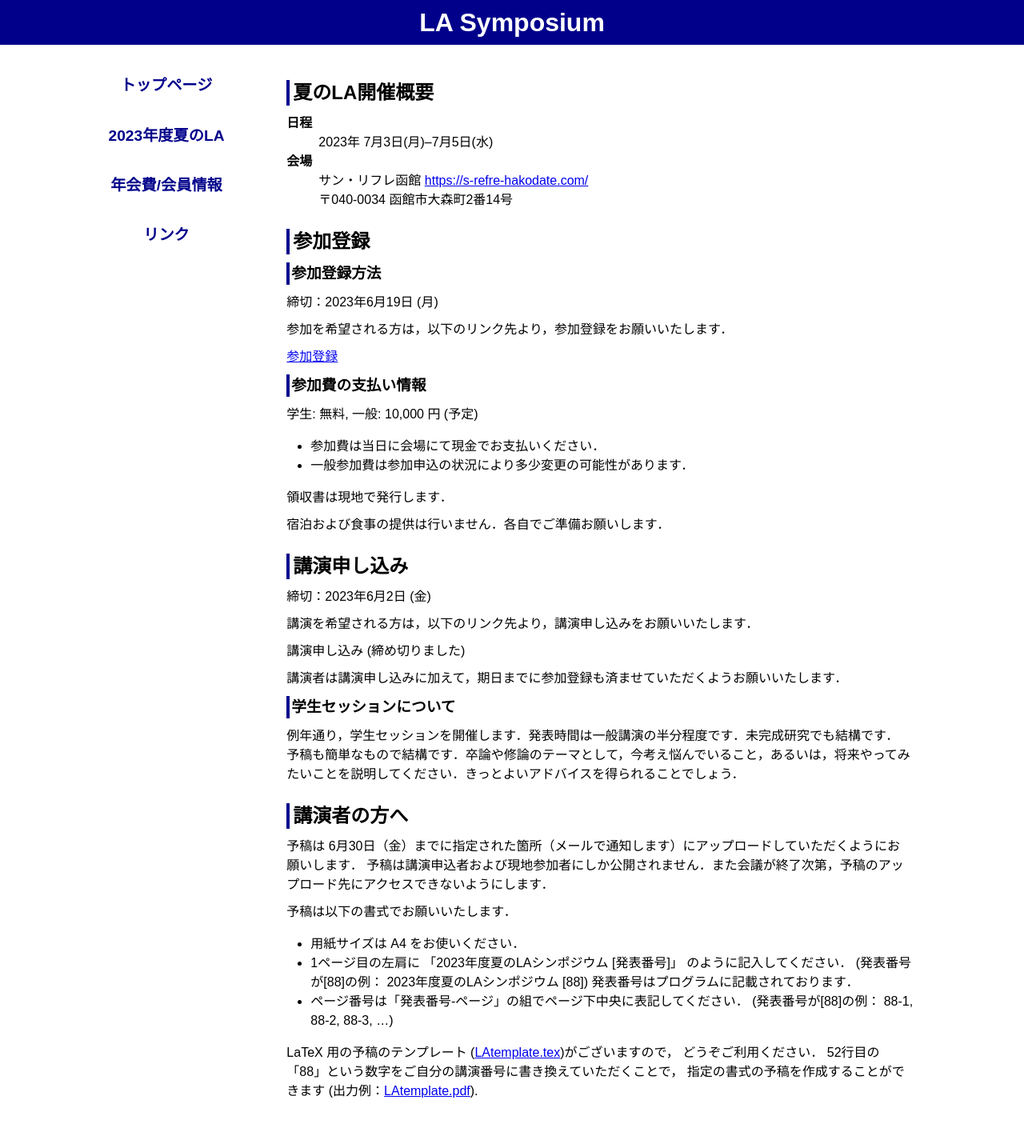
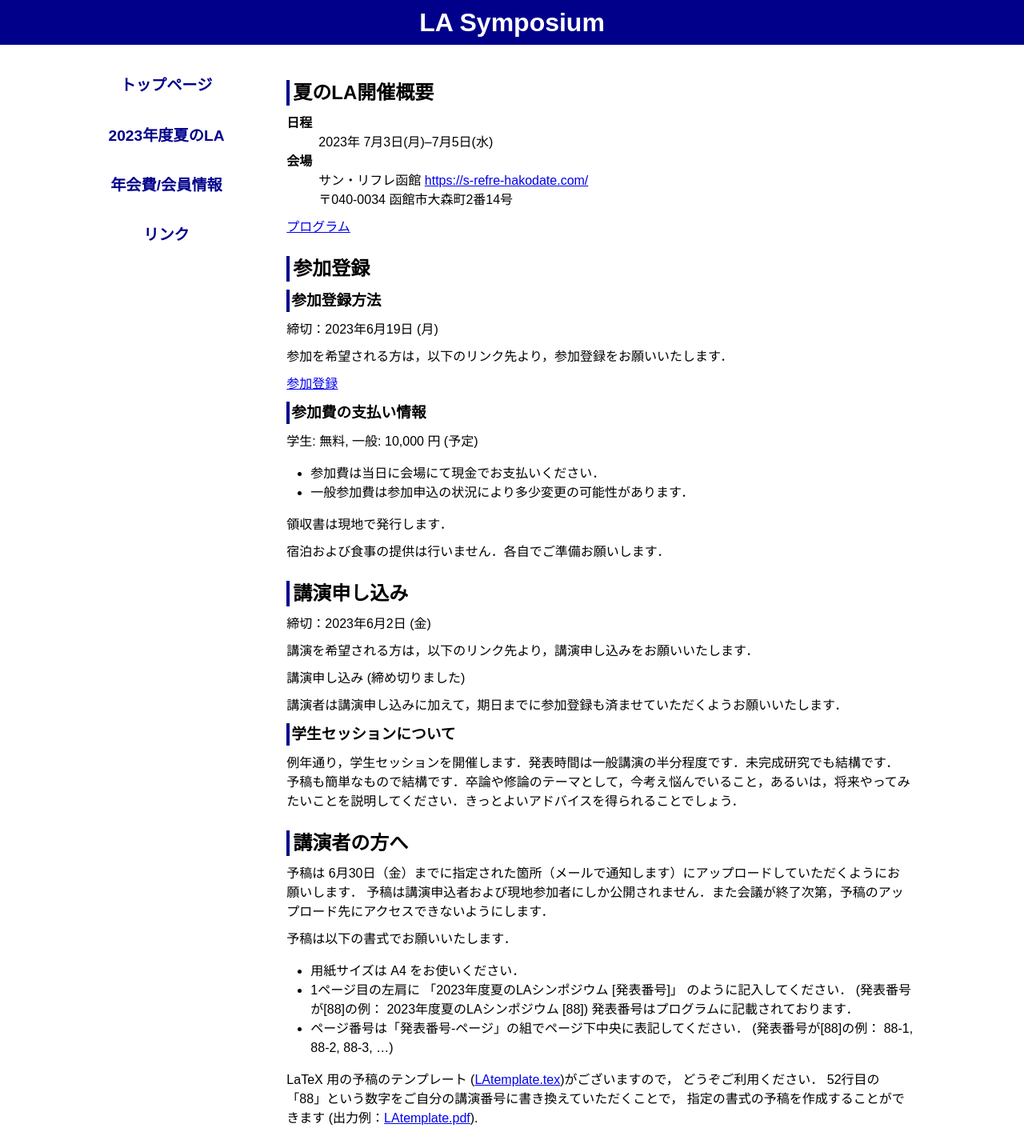
Before and after one commit to ytamura12/la-symposium_test.github.io, a Jekyll site: the page built from 2023/summer.md, in a window 1280 px wide. Shown: the whole page at 80% size. Built offline with Jekyll 4.4.1, drawn with Linux system fonts in a browser that asks for light colours; before the commit the page ends 1386 px from its top, so only the background shows below that.

Commit message:
Update summer.md

```diff
--- a/2023/summer.md
+++ b/2023/summer.md
@@ -13,7 +13,7 @@ title: LA Symposium 2023, 夏のLA
   <dd>〒040-0034 函館市大森町2番14号</dd>
 </dl>
 
-
+[プログラム](./summer_program.html)
 
 参加登録
 --------
```
